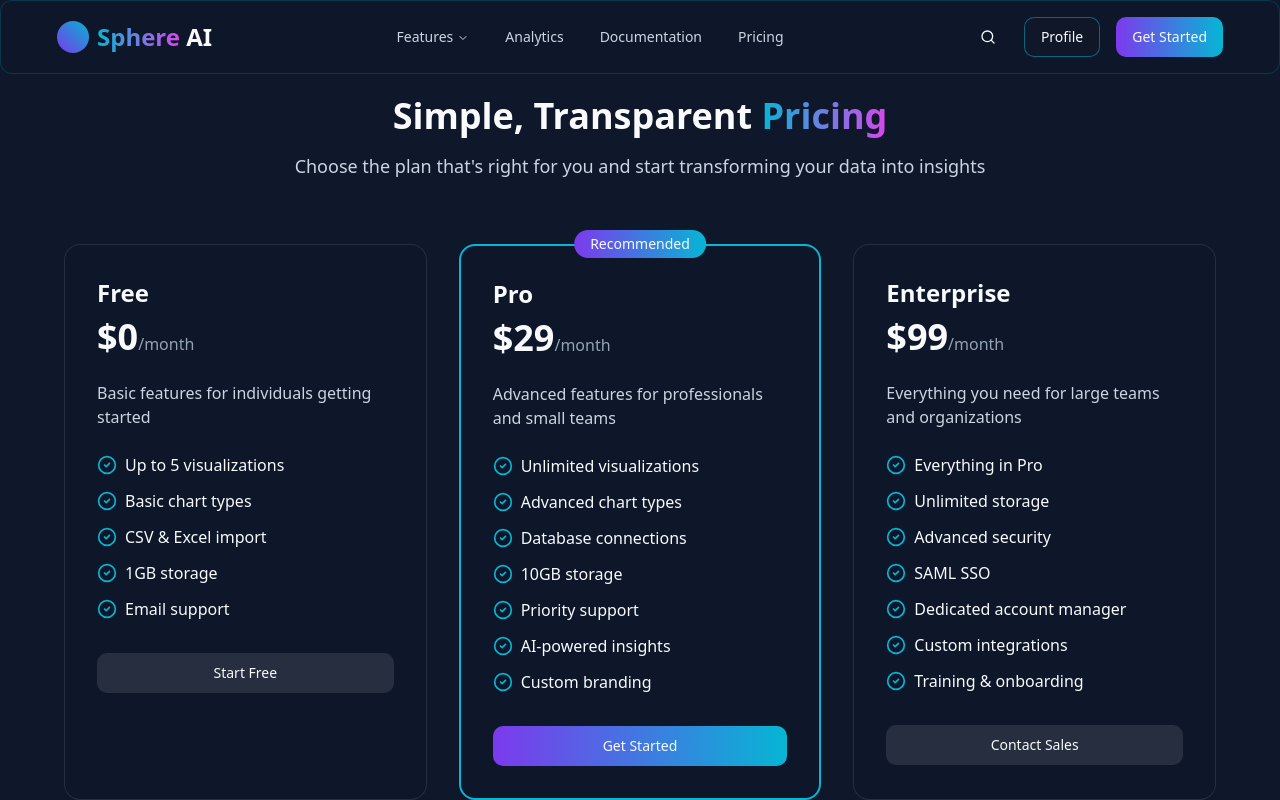
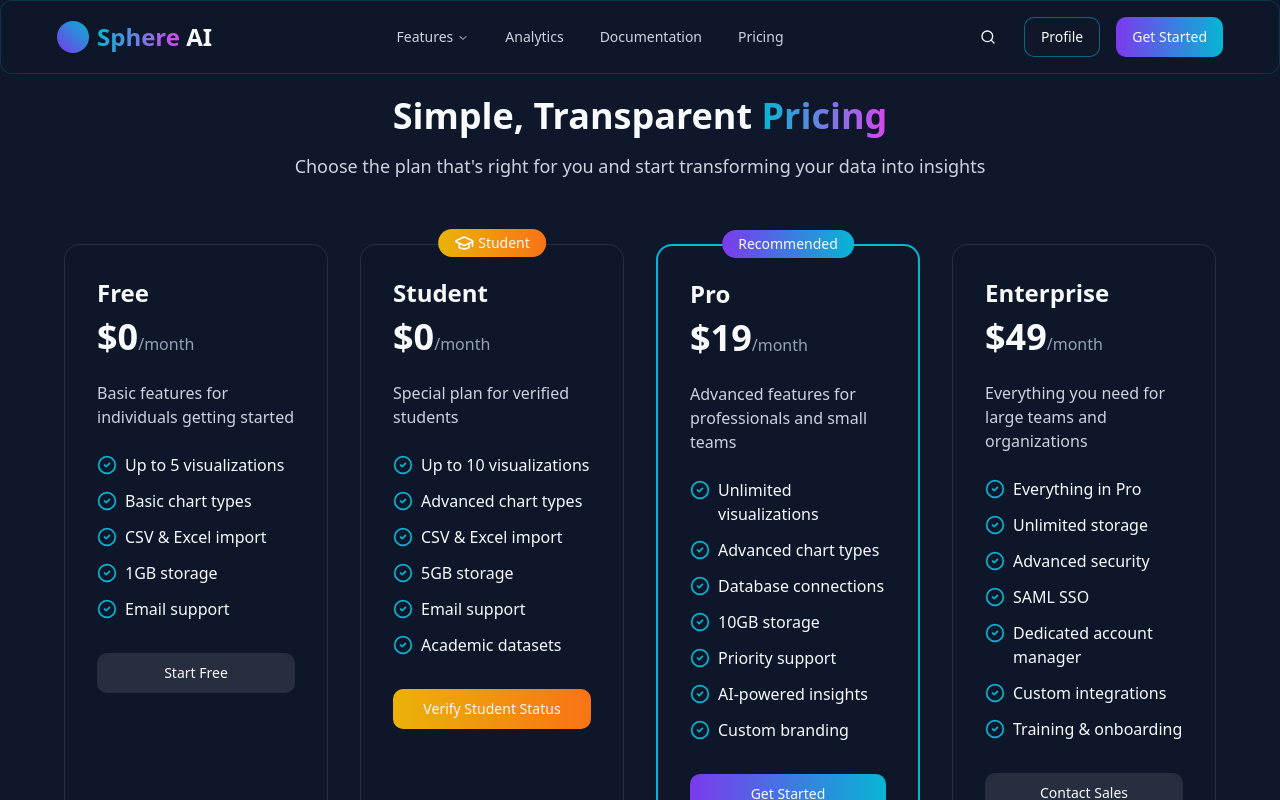
Before and after one commit to praveenkodati223/ai-sphere-dash, a React (Vite) app: page /pricing in a window 1280 px wide. Shown: the top 800 px of the page. Built offline with nearby package versions, Linux system fonts and the light colour scheme.

Commit message:
Fix: Update pricing and add student discount
Update pricing to be lower and add student discount. Also, add free access to 10 visualizations for students.

```diff
--- a/src/pages/Pricing.tsx
+++ b/src/pages/Pricing.tsx
@@ -2,7 +2,7 @@
 import React from 'react';
 import Header from '../components/Header';
 import { Button } from "@/components/ui/button";
-import { CheckCircle2 } from "lucide-react";
+import { CheckCircle2, GraduationCap } from "lucide-react";
 
 const Pricing = () => {
   const plans = [
@@ -21,8 +21,25 @@ const Pricing = () => {
       buttonText: "Start Free"
     },
     {
+      name: "Student",
+      price: "0",
+      description: "Special plan for verified students",
+      features: [
+        "Up to 10 visualizations",
+        "Advanced chart types",
+        "CSV & Excel import",
+        "5GB storage",
+        "Email support",
+        "Academic datasets"
+      ],
+      recommended: false,
+      buttonText: "Verify Student Status",
+      badge: "Student",
+      icon: <GraduationCap className="h-5 w-5" />
+    },
+    {
       name: "Pro",
-      price: "29",
+      price: "19",
       description: "Advanced features for professionals and small teams",
       features: [
         "Unlimited visualizations",
@@ -38,7 +55,7 @@ const Pricing = () => {
     },
     {
       name: "Enterprise",
-      price: "99",
+      price: "49",
       description: "Everything you need for large teams and organizations",
       features: [
         "Everything in Pro",
@@ -69,7 +86,7 @@ const Pricing = () => {
             </p>
           </div>
 
-          <div className="grid grid-cols-1 md:grid-cols-3 gap-8 max-w-6xl mx-auto">
+          <div className="grid grid-cols-1 md:grid-cols-2 lg:grid-cols-4 gap-8 max-w-6xl mx-auto">
             {plans.map((plan, index) => (
               <div
                 key={index}
@@ -80,6 +97,13 @@ const Pricing = () => {
                 {plan.recommended && (
                   <div className="absolute -top-4 left-1/2 transform -translate-x-1/2 bg-gradient-to-r from-sphere-purple to-sphere-cyan px-4 py-1 rounded-full text-sm font-medium">
                     Recommended
+                  </div>
+                )}
+
+                {plan.badge && (
+                  <div className="absolute -top-4 left-1/2 transform -translate-x-1/2 bg-gradient-to-r from-yellow-500 to-orange-500 px-4 py-1 rounded-full text-sm font-medium flex items-center gap-1">
+                    {plan.icon}
+                    {plan.badge}
                   </div>
                 )}
 
@@ -103,7 +127,9 @@ const Pricing = () => {
                   className={`w-full ${
                     plan.recommended
                       ? 'bg-gradient-to-r from-sphere-purple to-sphere-cyan hover:opacity-90'
-                      : 'bg-white/10 hover:bg-white/20'
+                      : plan.name === 'Student'
+                        ? 'bg-gradient-to-r from-yellow-500 to-orange-500 hover:opacity-90'
+                        : 'bg-white/10 hover:bg-white/20'
                   }`}
                 >
                   {plan.buttonText}
```
